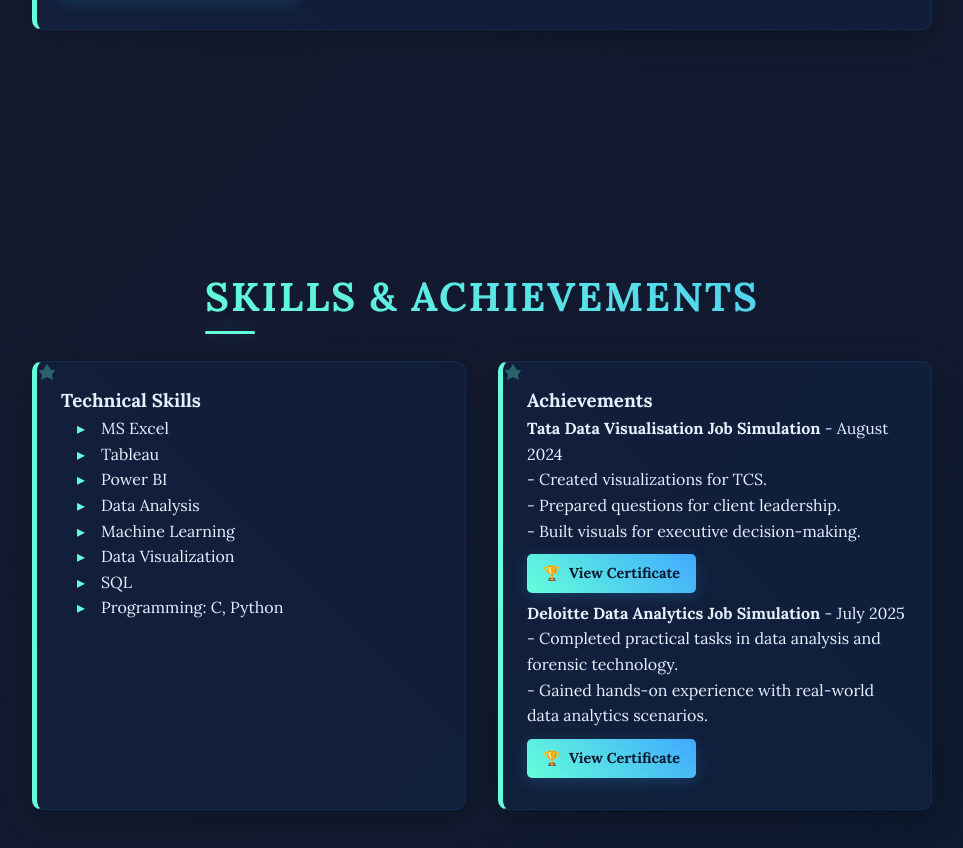
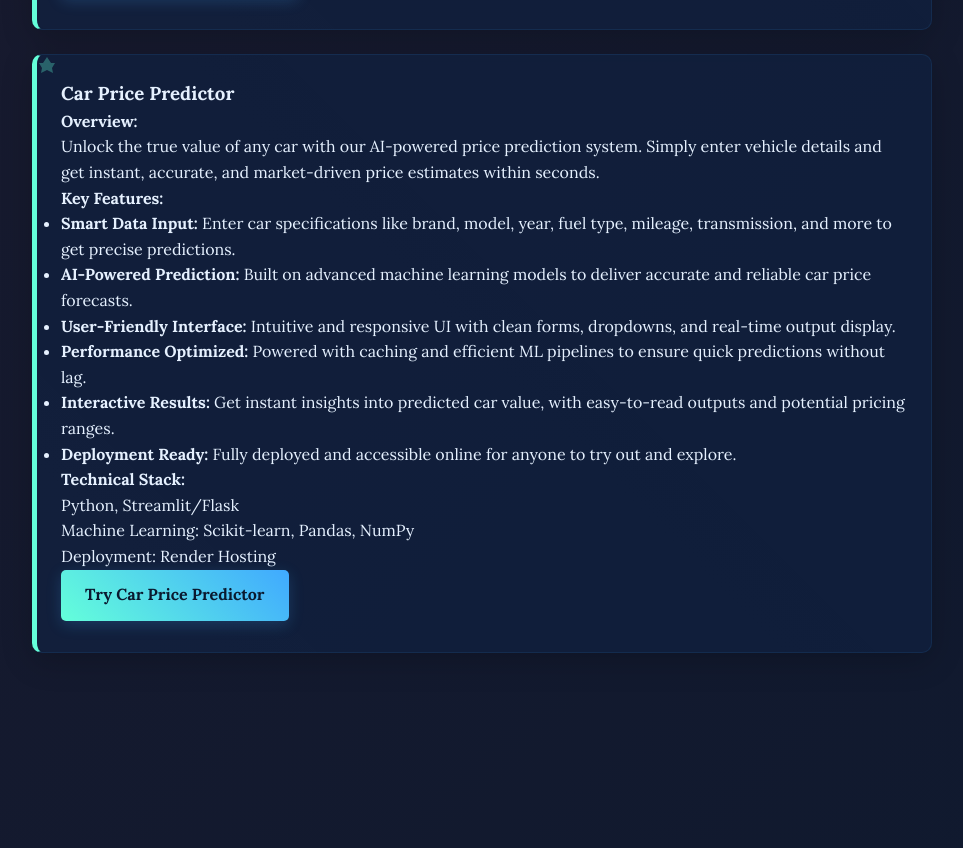
Before and after one commit to pradipta2005/My_Portfolio, a plain HTML site: page index.html in a window 1280 px wide. Shown: the part 5267-6115 px from the top of the page, without its empty margins (158-1121 px from the left). Drawn offline with Linux system fonts and the light colour scheme.

Commit message:
Update index.html

```diff
--- a/index.html
+++ b/index.html
@@ -170,6 +170,30 @@
                 <a href="https://plotiva-data-visualization.streamlit.app" target="_blank" class="btn">Try analysis with Plotiva</a>
             </div>
         </div>
+           <div class="vistara-card">
+                <h3>Car Price Predictor</h3>
+                <p><strong>Overview:</strong><br>
+                Unlock the true value of any car with our AI-powered price prediction system. Simply enter vehicle details and get instant, accurate, and market-driven price estimates within seconds.</p>
+
+                <p><strong>Key Features:</strong></p>
+                <ul>
+                    <li><strong>Smart Data Input:</strong> Enter car specifications like brand, model, year, fuel type, mileage, transmission, and more to get precise predictions.</li>
+                    <li><strong>AI-Powered Prediction:</strong> Built on advanced machine learning models to deliver accurate and reliable car price forecasts.</li>
+                    <li><strong>User-Friendly Interface:</strong> Intuitive and responsive UI with clean forms, dropdowns, and real-time output display.</li>
+                    <li><strong>Performance Optimized:</strong> Powered with caching and efficient ML pipelines to ensure quick predictions without lag.</li>
+                    <li><strong>Interactive Results:</strong> Get instant insights into predicted car value, with easy-to-read outputs and potential pricing ranges.</li>
+                    <li><strong>Deployment Ready:</strong> Fully deployed and accessible online for anyone to try out and explore.</li>
+                </ul>
+
+                <p><strong>Technical Stack:</strong><br>
+                Python, Streamlit/Flask<br>
+                Machine Learning: Scikit-learn, Pandas, NumPy<br>
+                Deployment: Render Hosting<br>
+                </p>
+
+                <a href="https://car-price-predictor-l3al.onrender.com/" target="_blank" class="btn">Try Car Price Predictor</a>
+            </div>
+
     </section>
 
     <!-- Skills Section -->
```
